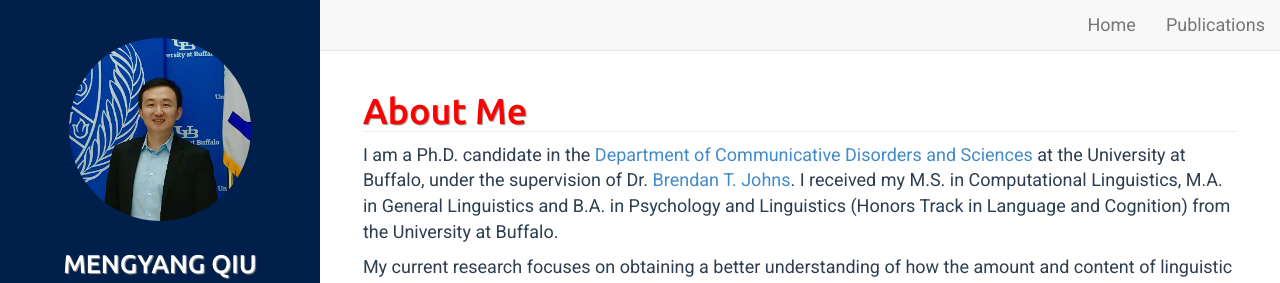
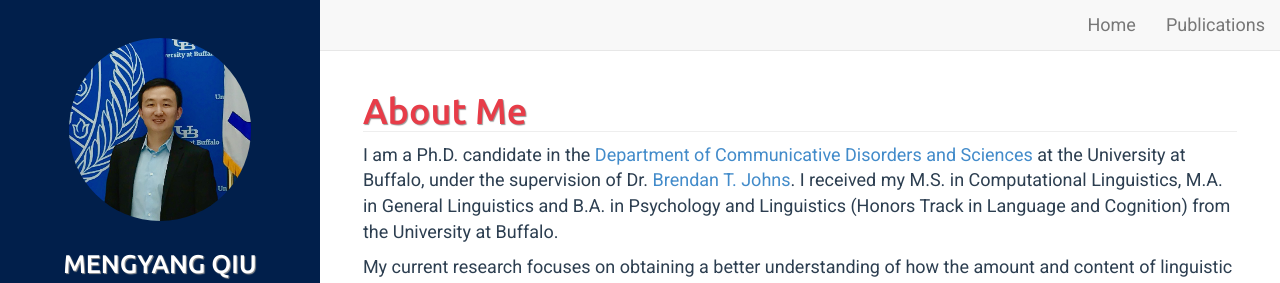
Before and after one commit to mengyangq/mengyangq.github.io, a Jekyll site: the page built from index.html, in a window 1280 px wide. Shown: the top 283 px of the page. Built offline with Jekyll 4.4.1, drawn with Linux system fonts in a browser that asks for light colours.

Commit message:
Update style.css

```diff
--- a/assets/css/style.css
+++ b/assets/css/style.css
@@ -101,7 +101,7 @@ article .share .gplus:hover {
 }
 
 h1 {
-	color: #ff0000;
+	color: #e73c48;
 	text-shadow: 1px 1px 1px rgba(150, 150, 150, 1);
 	border-bottom: 1px solid #eeeeee;
     border-bottom-width: 1px;
```
